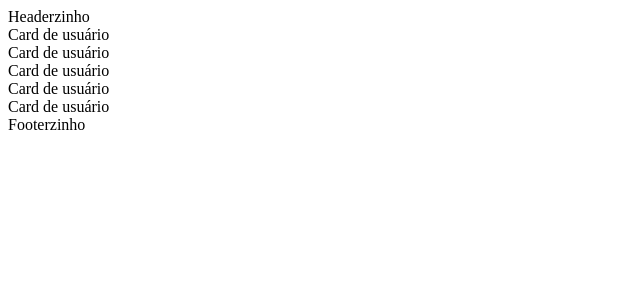
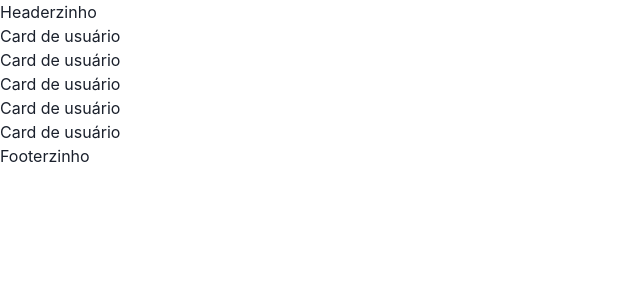
Before and after one commit to gabriel-de-azevedo/capital-empreendedor-test-frontend, a React (Create React App) app: page / in a window 1280 px wide. Shown: the top 300 px of the page, without its empty margins (0-640 px from the left). Built offline with nearby package versions, Linux system fonts and the light colour scheme.

Commit message:
feat: add chakra ui

```diff
--- a/package.json
+++ b/package.json
@@ -3,9 +3,13 @@
   "version": "0.1.0",
   "private": true,
   "dependencies": {
+    "@chakra-ui/react": "^2.2.4",
+    "@emotion/react": "^11.9.3",
+    "@emotion/styled": "^11.9.3",
     "@testing-library/jest-dom": "^5.16.4",
     "@testing-library/react": "^13.3.0",
     "@testing-library/user-event": "^13.5.0",
+    "framer-motion": "^6.5.1",
     "react": "^18.2.0",
     "react-dom": "^18.2.0",
     "react-router-dom": "^6.3.0",
--- a/src/index.js
+++ b/src/index.js
@@ -1,13 +1,16 @@
 import React from 'react';
 import ReactDOM from 'react-dom/client';
+import { ChakraProvider } from '@chakra-ui/react';
 import { BrowserRouter } from 'react-router-dom';
 import { App } from './App';
 
 const root = ReactDOM.createRoot(document.getElementById('root'));
 root.render(
   <React.StrictMode>
-    <BrowserRouter>
-      <App />
-    </BrowserRouter>
+    <ChakraProvider>
+      <BrowserRouter>
+        <App />
+      </BrowserRouter>
+    </ChakraProvider>
   </React.StrictMode>
 );
```
Also changed, not shown: 1 other file (tests, documents, lock files or other folders).
